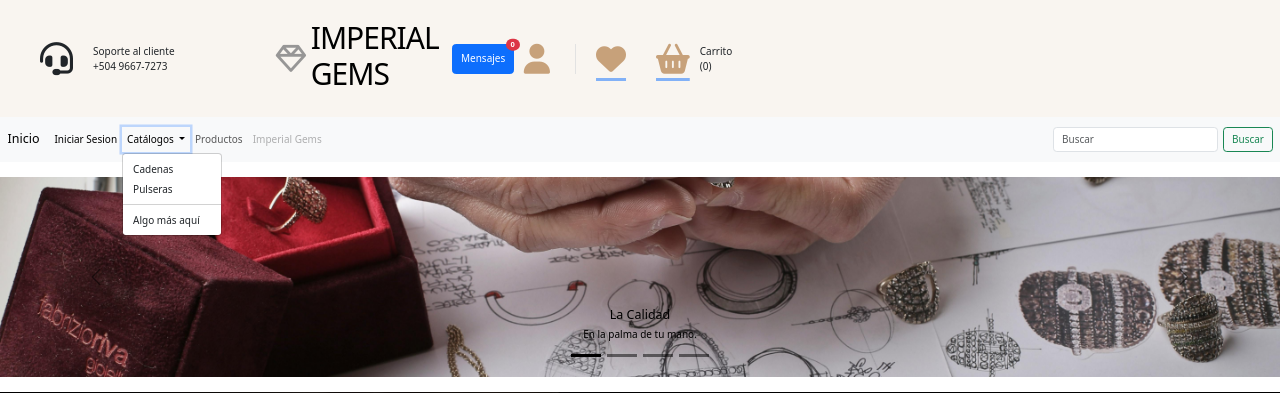
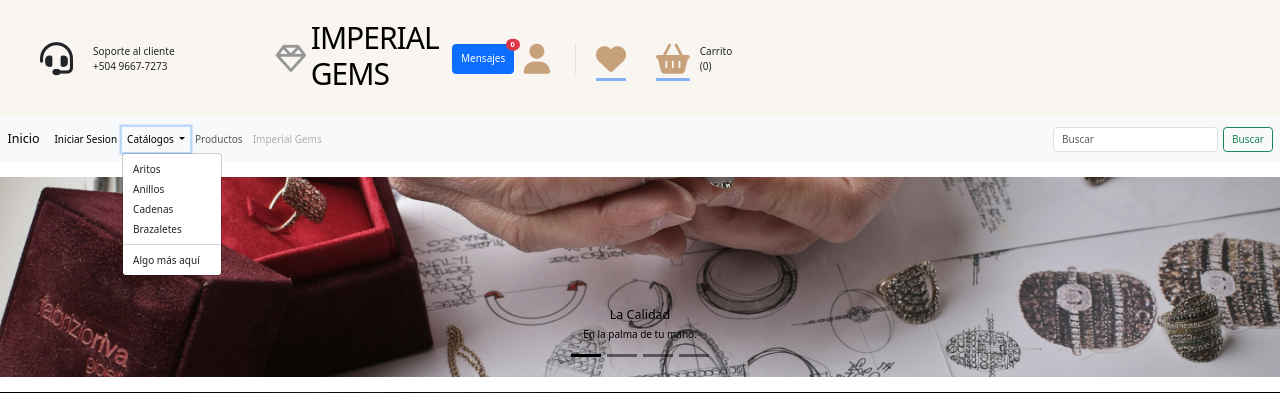
Before and after one commit to jar12a/ProyectoJoyeria, a PHP site: page /ProyectoJoyeria/index.php in a window 1280 px wide, after a click on "Catálogos". Shown: the top 393 px of the page. Run offline with PHP 8.4, Linux system fonts and the light colour scheme; some libraries are stand-ins or nearby versions.

Commit message:
Actualizacion del head apartadoo de categorias

```diff
--- a/complementos/head.php
+++ b/complementos/head.php
@@ -77,8 +77,10 @@
                         Catálogos
                     </a>
                     <ul class="dropdown-menu">
-                        <li><a class="dropdown-item" href="#">Cadenas</a></li>
-                        <li><a class="dropdown-item" href="#">Pulseras</a></li>
+                        <li><a class="dropdown-item" href="categoria_aritos.php">Aritos</a></li>
+                        <li><a class="dropdown-item" href="categoria_anillos.php">Anillos</a></li>
+                        <li><a class="dropdown-item" href="categoria_cadena.php">Cadenas</a></li>
+                        <li><a class="dropdown-item" href="categoria_brazaletes.php">Brazaletes</a></li>
                         <li><hr class="dropdown-divider"></li>
                         <li><a class="dropdown-item" href="#">Algo más aquí</a></li>
                     </ul>
```
